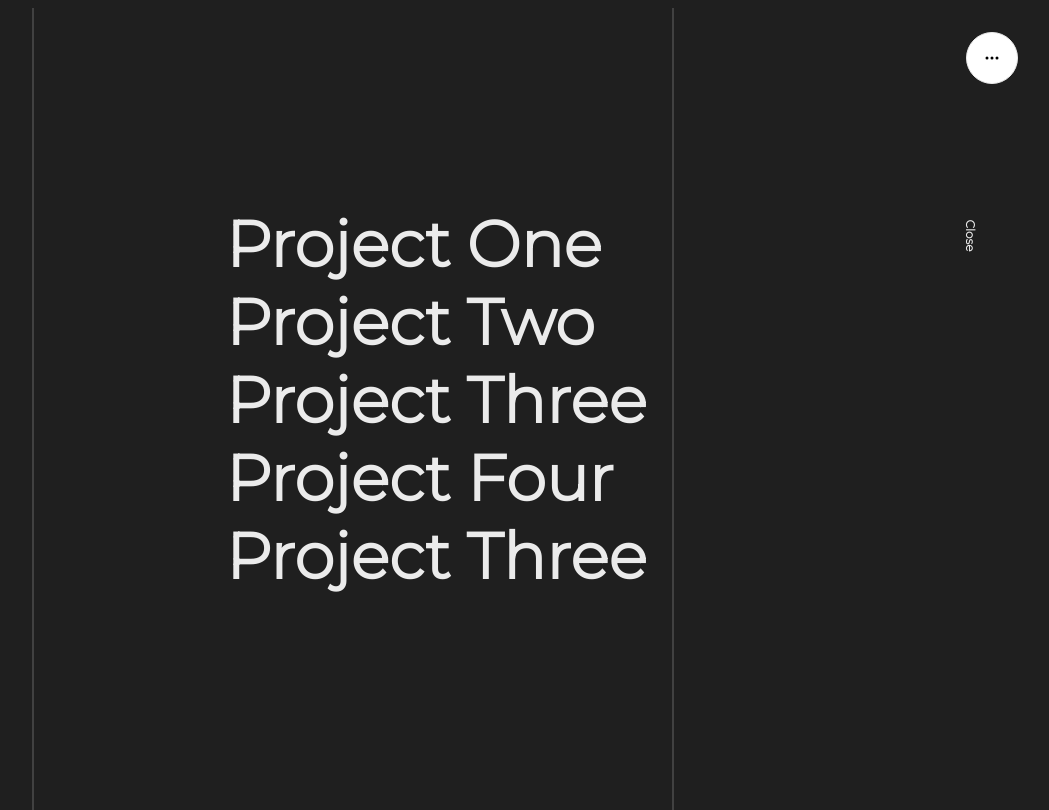
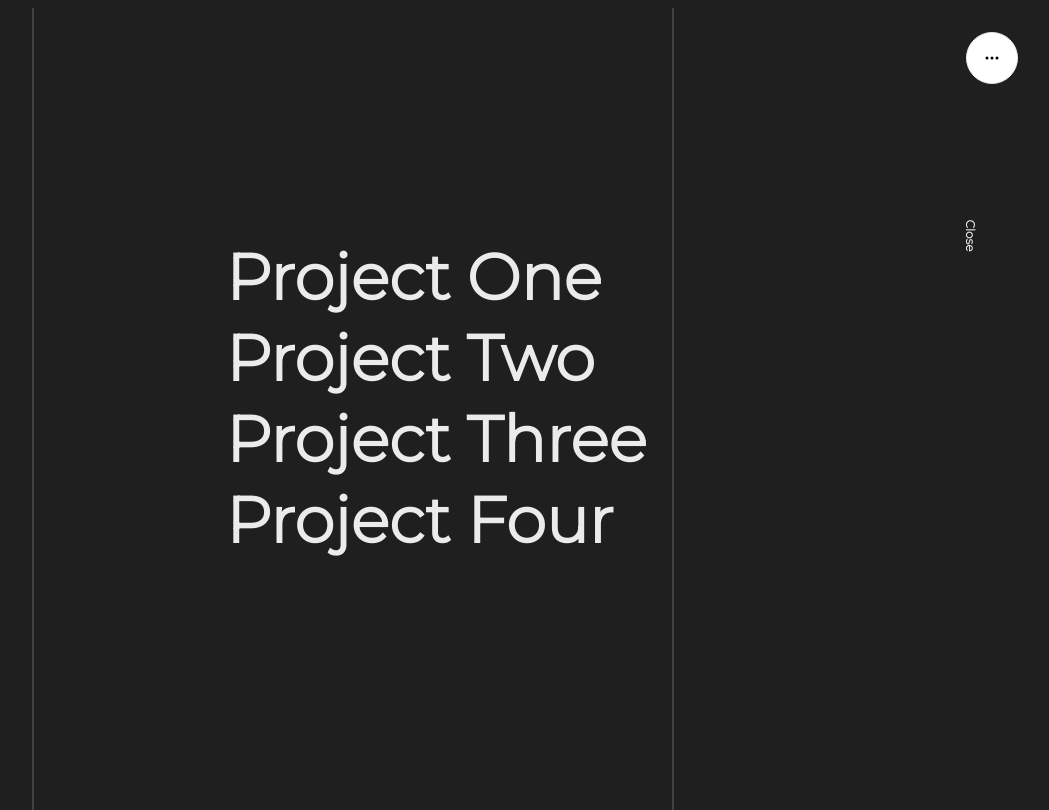
Before and after one commit to WeronikaSTNK/interactive-menu-sample, a React (Create React App) app: page /contact in a window 1280 px wide. Both pictures are taken after a click on the element 1216 px from the left and 674 px from the top of the page. Shown: the whole page, without its empty margins (224-1273 px from the left). Built offline with nearby package versions, Linux system fonts and the light colour scheme.

Commit message:
opened projects

```diff
--- a/package.json
+++ b/package.json
@@ -10,7 +10,8 @@
     "react-dom": "^16.13.1",
     "react-icons": "^3.10.0",
     "react-router-dom": "^5.2.0",
-    "react-scripts": "3.4.1"
+    "react-scripts": "3.4.1",
+    "styled-components": "^5.1.1"
   },
   "scripts": {
     "start": "react-scripts start",
--- a/src/App.js
+++ b/src/App.js
@@ -1,25 +1,26 @@
 import React, {useState} from "react";
+
 import About from "./layouts/About";
 import Header from "./layouts/Header";
 import Navigation from './layouts/Navigation'
+import { BrowserRouter as Router } from "react-router-dom";
 import logo from "./images/logoExample.png";
-import { BrowserRouter as Router } from "react-router-dom";
+import { projects } from "./data";
 
 // reminder for me :) - remember about proptypes in the whole project!
 
 export const App = () => {
-
 const [openProjects, setOpenProjects] = useState(false);
 
 const toggleProjects = () => {
   setOpenProjects(!openProjects)
-  // document.querySelector('.projects').classList.toggle('active');
 }
+
   return (
     <>
       <Router>
         <Header logo={logo} />
-        <Navigation toggleProjects={toggleProjects} openProjects={openProjects}/>
+        <Navigation projects = {projects }toggleProjects={toggleProjects} openProjects={openProjects}/>
         <About />
       </Router>
     </>
--- a/src/components/OpenedProjects.js
+++ b/src/components/OpenedProjects.js
@@ -1,29 +1,25 @@
-import React from "react";
-import Menu from "./Menu";
 
-export const OpenedProjects = ({ openProjects, toggleProjects }) => {
-  const projectsNames = [
-    { name: "Project One" },
-    { name: "Project Two" },
-    { name: "Project Three" },
-        { name: "Project Four" },
-    { name: "Project Three" },
+// import styled from "styled-components";
+// const HoverDescription = styled.div`
+//   width: 250px;
+//   height: 500px;
+//   left: 10%;
+//   :hover {
+//     color: #ed1212;
+//   }
+// `;
 
-  ];
-  const projectsItem = projectsNames.map((item) => (
-    <li key={item.name}>{item.name}</li>
-  ));
+import '../styles/nav.scss'
+
+import React from 'react'
+
+export const OpenedProjects = ({projects, openProjects}) => {
+  const projectName = projects.map(i => <li className="projectsName" key = {i.id}>{i.name}</li>
+  )
   return (
-
-    <>
-<div className="slideOutMenu">
-    {openProjects ? <ul className="projectsNames">{projectsItem}</ul> : ""}
-
-</div>
-
-
-    </>
-  );
-};
-
-export default OpenedProjects;
+    <div className="slideOutMenu">
+      {openProjects ? <ul>{projectName}</ul> : ""}
+    </div>
+  )
+}
+ export default OpenedProjects;
--- /dev/null
+++ b/src/data.js
@@ -0,0 +1,20 @@
+ export const projects = [
+    {
+      id: "1",
+      name: "Project One",
+      description: "Lorem ipsum dolor sit amet, consectetur adipiscing eli.",
+    },
+    {
+      id: "2",
+      name: "Project Two",
+      description:
+        "Sed do eiusmod tempor incididunt ut labore et dolore magna aliqua.",
+    },
+    {
+      id: "3",
+      name: "Project Three",
+      description:
+        "Excepteur sint occaecat cupidatat non proident, sunt in culpa qui.",
+    },
+    { id: "4", name: "Project Four", description: "Ut enim ad minim veniami." },
+  ];
--- a/src/index.css
+++ b/src/index.css
@@ -41,6 +41,12 @@ img {
 span {
   font-size: 12px;
 }
+
+.projectsDescription{
+  font-size: 1em;
+  width: 100px;
+  height: auto;
+}
 @keyframes pop-up {
   0% {
     transform: scale(0) translateY(-10px);
--- a/src/layouts/Navigation.js
+++ b/src/layouts/Navigation.js
@@ -1,21 +1,11 @@
-import React, { useState } from "react";
+import "../styles/nav.scss";
+
+import { BsThreeDotsVertical } from "react-icons/bs";
 import Menu from "../components/Menu";
-import "../styles/nav.scss";
-import { BsThreeDotsVertical } from "react-icons/bs";
 import { OpenedProjects } from "../components/OpenedProjects";
+import React from "react";
 
-export const Navigation = ({ toggleProjects, openProjects }) => {
-  const projectsNames = [
-    { name: "Project One" },
-    { name: "Project Two" },
-    { name: "Project Three" },
-    { name: "Project Four" },
-    { name: "Project Three" },
-  ];
-  const projectsItem = projectsNames.map((item) => (
-    <li key={item.name}>{item.name}</li>
-  ));
-
+export const Navigation = ({ toggleProjects, openProjects, projects }) => {
   return (
     <>
       <nav className="navigation">
@@ -25,19 +15,15 @@ export const Navigation = ({ toggleProjects, openProjects }) => {
             <span>Projects</span>
             <span>Close</span>
           </div>
-          <div className="slideOutMenu">
-            {openProjects ? (
-              <ul className="projectsNames">{projectsItem}</ul>
-            ) : (
-              ""
-            )}
-          </div>
-          {/* <OpenedProjects toggleProjects={toggleProjects} openProjects={openProjects}/> */}
+          <OpenedProjects
+            projects={projects}
+            toggleProjects={toggleProjects}
+            openProjects={openProjects}
+          />
           <div className="naviBurgerDot" onClick={toggleProjects}>
             <BsThreeDotsVertical className="threeDots" />
           </div>
         </div>
-
       </nav>
     </>
   );
--- a/src/styles/nav.scss
+++ b/src/styles/nav.scss
@@ -36,7 +36,7 @@
   -o-transform-origin: 0% 0%;
   -ms-transform-origin: 0% 0%;
   animation: 1s normal forwards ease-in-out;
-  animation-name: slideout;
+  animation-name: slide-out;
 }
 
 #navigation {
@@ -153,14 +153,18 @@ a {
   }
 }
 
-.projectsNames {
-  //  background-color:red;
-  color: var(--mainLightColor);
+.projectsName:after {
+  display: block;
+  content: "";
+  border-bottom: solid 3px var(--mainLightColor);
+  transform: scaleX(0);
+  transition: transform 400ms ease-in-out;
+  transform-origin: 0% 50%;
+}
+.projectsName:hover:after {
+  transform: scaleX(1);
 }
 
-.projectsNames li {
-  transition: all 0.3s;
-}
 @keyframes tracking-out-contract {
   0% {
     opacity: 1;
@@ -201,7 +205,6 @@ a {
   }
 }
 
-
 @keyframes slide-up {
   from {
     margin-top: 100%;
```
Also changed, not shown: src/components/Cursor.js (deleted, +0 -28 lines), 1 other file (tests, documents, lock files or other folders).
